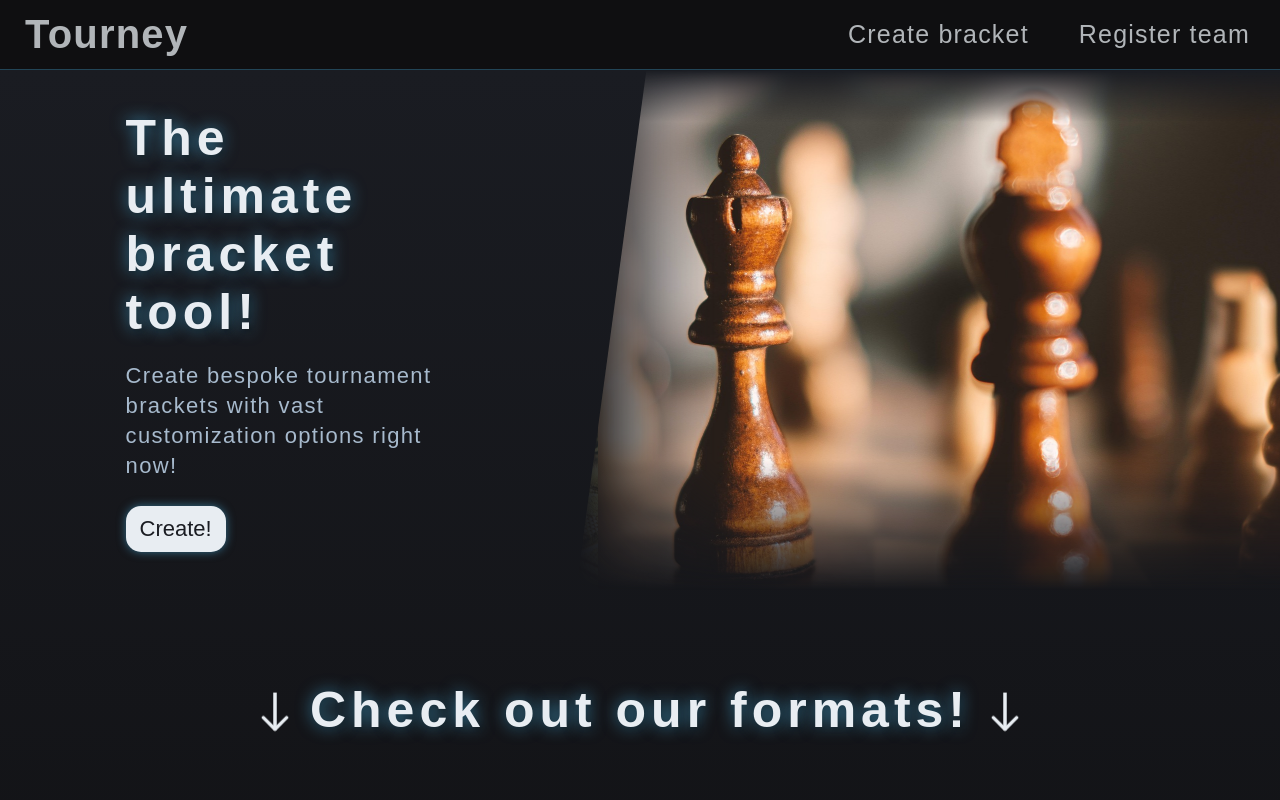
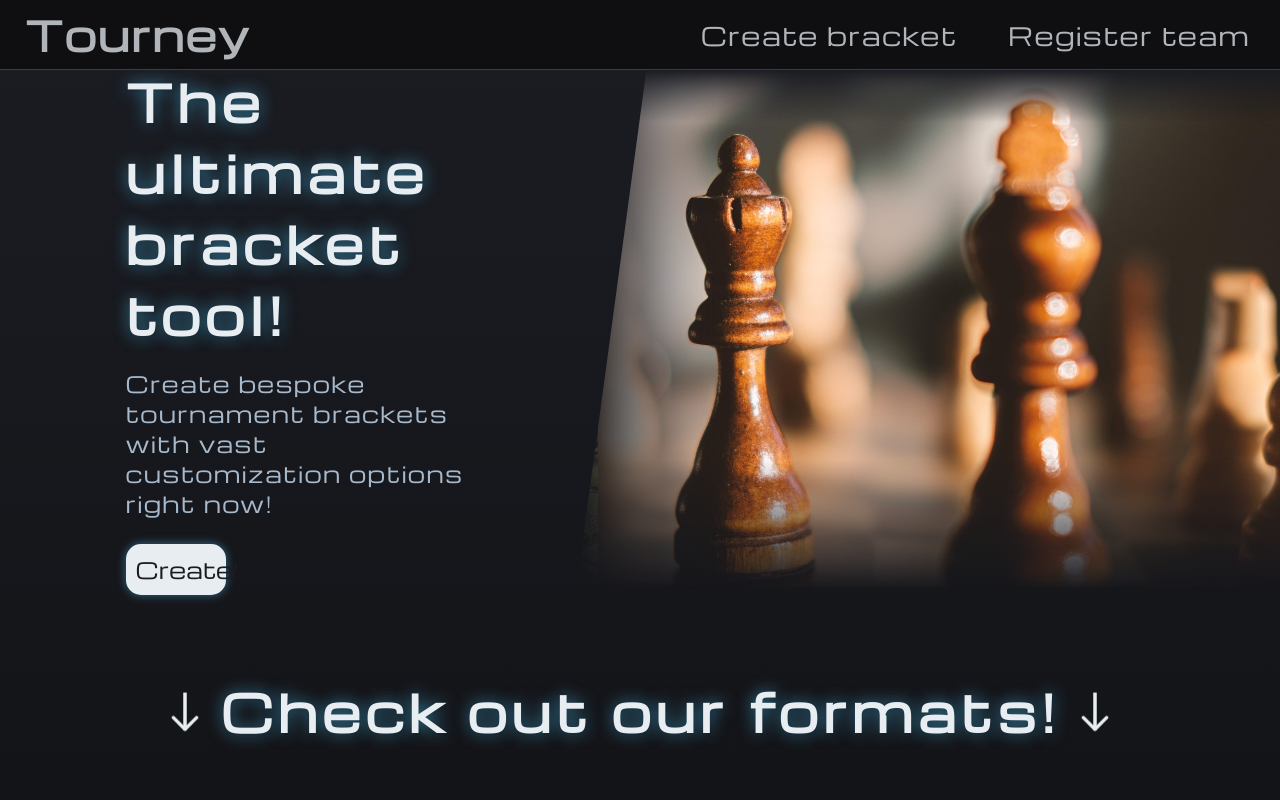
Before and after one commit to NatanKwaskiewicz/Generator_drabinek_turniejowych, a React (Vite) app: page / in a window 1280 px wide. Shown: the top 800 px of the page. Built offline with nearby package versions, Linux system fonts and the light colour scheme.

Commit message:
add new font

```diff
--- a/index.html
+++ b/index.html
@@ -1,6 +1,9 @@
 <!doctype html>
 <html lang="en">
     <head>
+        <link rel="preconnect" href="https://fonts.googleapis.com">
+        <link rel="preconnect" href="https://fonts.gstatic.com" crossorigin>
+        <link href="https://fonts.googleapis.com/css2?family=Michroma&display=swap" rel="stylesheet">
         <meta charset="UTF-8" />
         <link rel="icon" type="image/svg+xml" href="/favicon.svg" />
         <meta name="viewport" content="width=device-width, initial-scale=1.0" />
--- a/src/frontend/index.scss
+++ b/src/frontend/index.scss
@@ -2,7 +2,7 @@
     margin: 0;
     padding: 0;
     box-sizing: border-box;
-    font-family: Arial, Helvetica, sans-serif;
+    font-family: 'Michroma', sans-serif;
 }
 
 html {
@@ -16,3 +16,7 @@
     flex-direction: column;
     justify-content: space-between;
 }
+h1, h2, h3, h4, h5, h6, .logo, nav a, button {
+  font-family: 'Michroma', sans-serif;
+  letter-spacing: 0.05em;
+}
```
